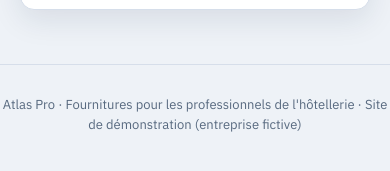
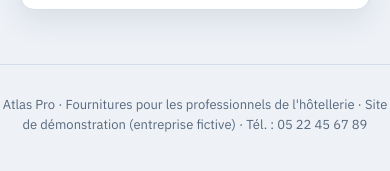
Before and after one commit to bardouniaya0-code/site-b2b, a Next.js app: page / in a window 390 px wide. Shown: the part 1282-1453 px from the top of the page. Built offline with nearby package versions, Linux system fonts and the light colour scheme.

Commit message:
ATLAS-102 : ajout du téléphone dans le pied de page

```diff
--- a/src/components/Footer.tsx
+++ b/src/components/Footer.tsx
@@ -2,7 +2,7 @@
 export default function Footer() {
   return (
     <footer className="foot">
-      Atlas Pro · Fournitures pour les professionnels de l'hôtellerie · Site de démonstration (entreprise fictive)
+      Atlas Pro · Fournitures pour les professionnels de l'hôtellerie · Site de démonstration (entreprise fictive) · Tél. : 05 22 45 67 89
     </footer>
   );
 }
```
